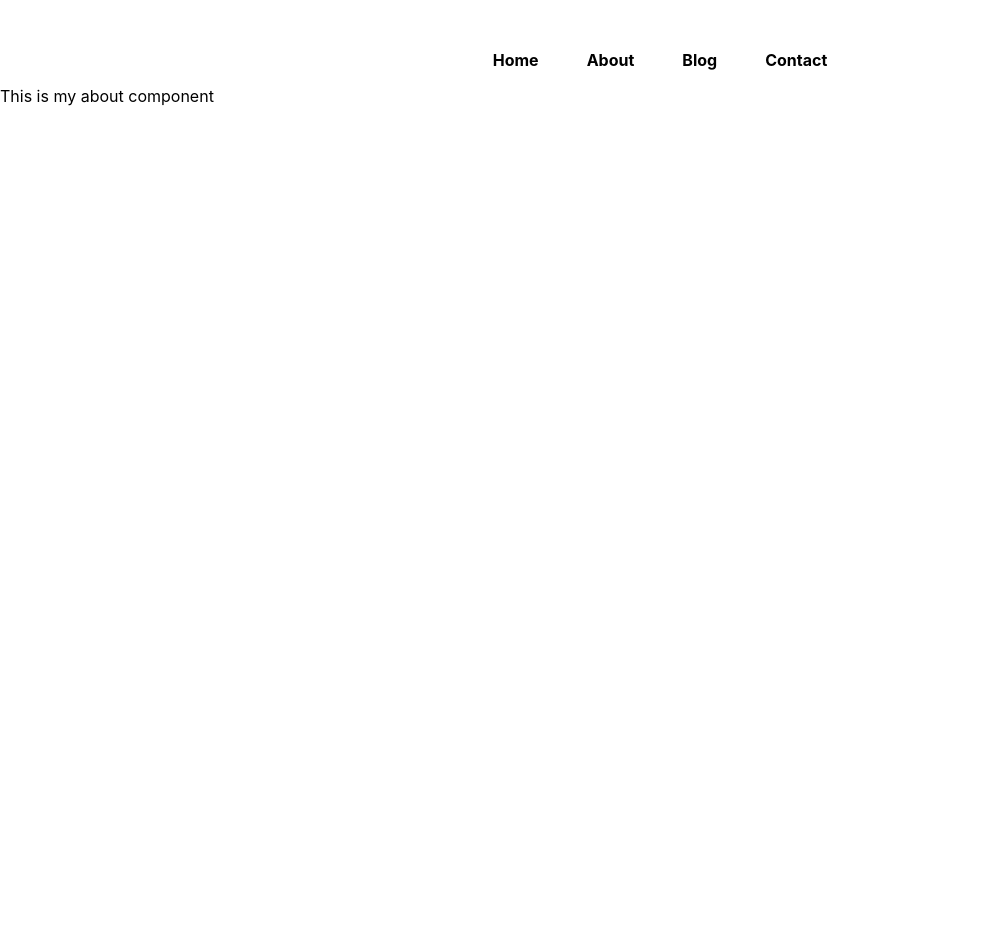
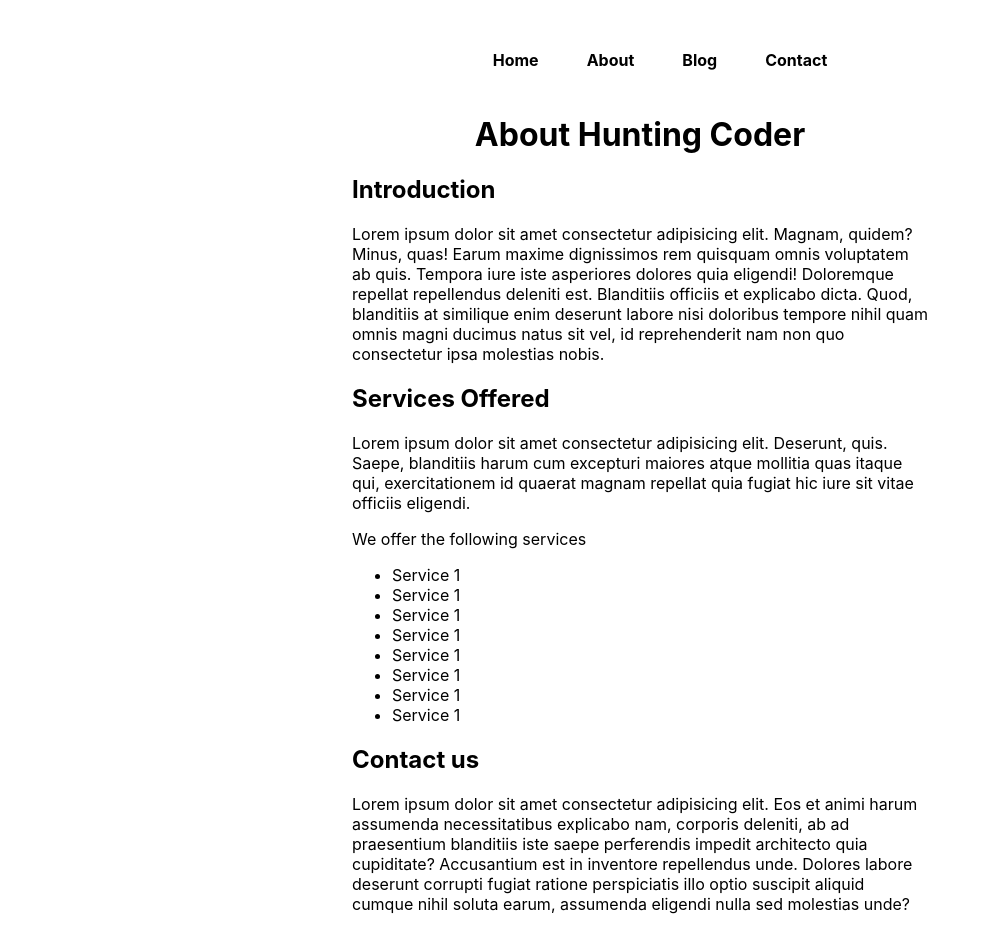
Before and after one commit to yeshwantthota/hunting-coder, a Next.js app: page /about in a window 1280 px wide. Shown: the top 952 px of the page, without its empty margins (0-990 px from the left). Before the commit the page ends 800 px from the top, so only its background shows below. Built offline with nearby package versions, Linux system fonts and the light colour scheme.

Commit message:
About page done

```diff
--- /dev/null
+++ b/contactdata/5.json
@@ -0,0 +1 @@
+{"phone":"","name":"","email":"","desc":""}
--- a/pages/about.js
+++ b/pages/about.js
@@ -1,7 +1,49 @@
 import React from "react";
-
+import styles from "../styles/About.module.css";
 const About = () => {
-  return <div>This is my about component </div>;
+  return (
+    <div className={styles.container}>
+      <h1 className={styles.center}>About Hunting Coder</h1>
+      <h2>Introduction</h2>
+      <p>
+        Lorem ipsum dolor sit amet consectetur adipisicing elit. Magnam, quidem?
+        Minus, quas! Earum maxime dignissimos rem quisquam omnis voluptatem ab
+        quis. Tempora iure iste asperiores dolores quia eligendi! Doloremque
+        repellat repellendus deleniti est. Blanditiis officiis et explicabo
+        dicta. Quod, blanditiis at similique enim deserunt labore nisi doloribus
+        tempore nihil quam omnis magni ducimus natus sit vel, id reprehenderit
+        nam non quo consectetur ipsa molestias nobis.{" "}
+      </p>
+      <h2>Services Offered</h2>
+      <p>
+        Lorem ipsum dolor sit amet consectetur adipisicing elit. Deserunt, quis.
+        Saepe, blanditiis harum cum excepturi maiores atque mollitia quas itaque
+        qui, exercitationem id quaerat magnam repellat quia fugiat hic iure sit
+        vitae officiis eligendi.
+      </p>
+      <p>We offer the following services</p>
+      <ul>
+        <li>Service 1</li>
+        <li>Service 1</li>
+        <li>Service 1</li>
+        <li>Service 1</li>
+        <li>Service 1</li>
+        <li>Service 1</li>
+        <li>Service 1</li>
+        <li>Service 1</li>
+      </ul>
+      <h2>Contact us</h2>
+      <p>
+        Lorem ipsum dolor sit amet consectetur adipisicing elit. Eos et animi
+        harum assumenda necessitatibus explicabo nam, corporis deleniti, ab ad
+        praesentium blanditiis iste saepe perferendis impedit architecto quia
+        cupiditate? Accusantium est in inventore repellendus unde. Dolores
+        labore deserunt corrupti fugiat ratione perspiciatis illo optio suscipit
+        aliquid cumque nihil soluta earum, assumenda eligendi nulla sed
+        molestias unde?
+      </p>
+    </div>
+  );
 };
 
 export default About;
--- /dev/null
+++ b/styles/About.module.css
@@ -0,0 +1,8 @@
+.container {
+  margin: 45px auto;
+  max-width: 45vw;
+}
+
+.center {
+  text-align: center;
+}
```
